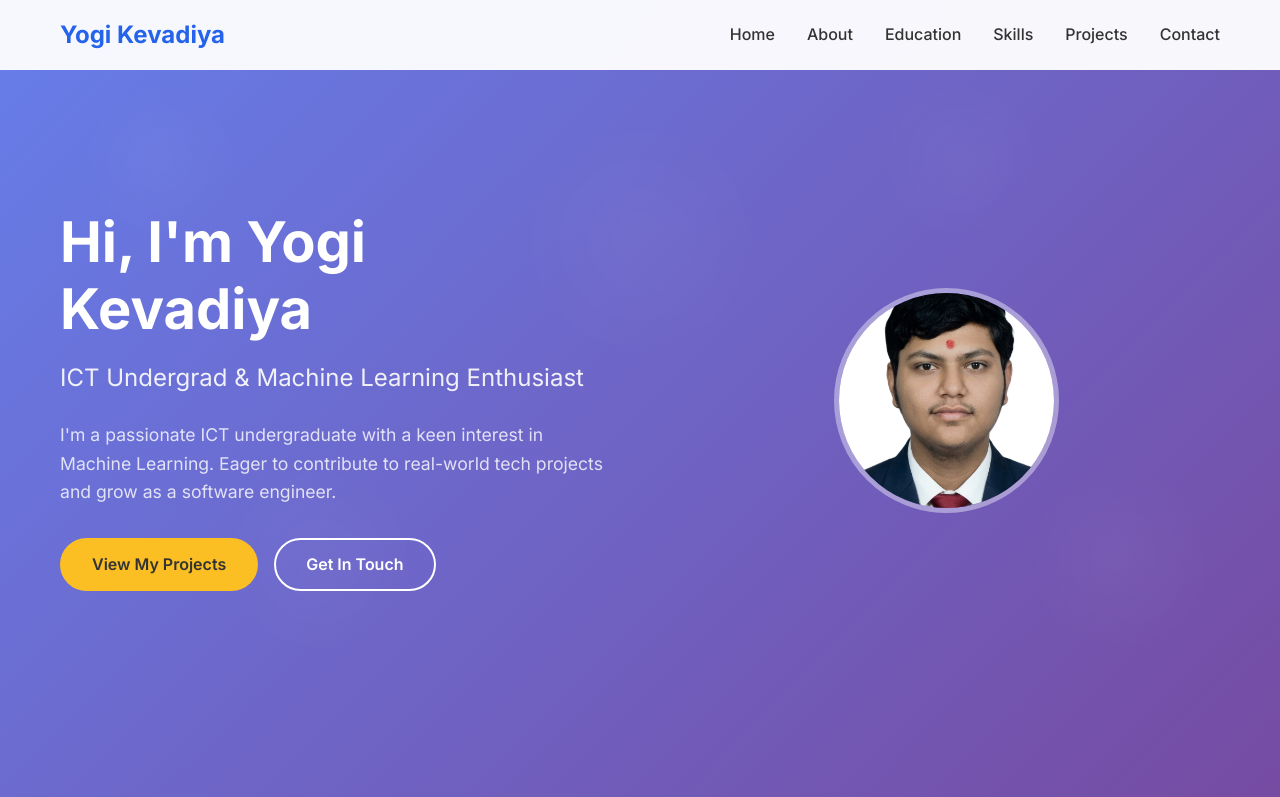
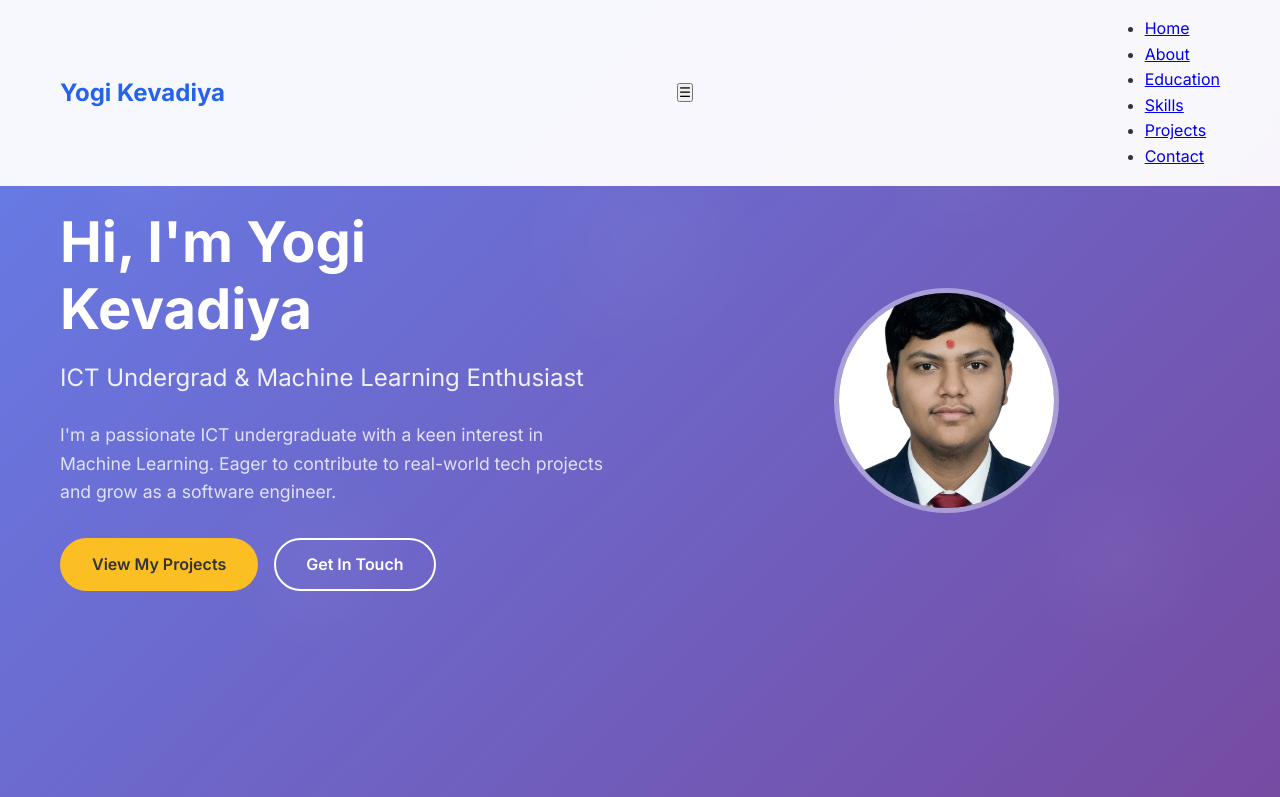
Before and after one commit to Yogi3205/PORTFOLIO, a website: page index.html in a window 1280 px wide. Shown: the top 797 px of the page. Drawn offline with Linux system fonts and the light colour scheme.

Commit message:
Refactor navigation menu to use list and button

```diff
--- a/index.html
+++ b/index.html
@@ -15,14 +15,17 @@
             <div class="nav-logo">
                 <a href="#home">Yogi Kevadiya</a>
             </div>
-            <div class="nav-menu" id="nav-menu">
-                <a href="#home" class="nav-link">Home</a>
-                <a href="#about" class="nav-link">About</a>
-                <a href="#education" class="nav-link">Education</a>
-                <a href="#skills" class="nav-link">Skills</a>
-                <a href="#projects" class="nav-link">Projects</a>
-                <a href="#contact" class="nav-link">Contact</a>
-            </div>
+            <button class="menu-toggle">☰</button>
+
+  <ul class="nav-links">
+    <li><a href="#home">Home</a></li>
+    <li><a href="#about">About</a></li>
+    <li><a href="#education">Education</a></li>
+    <li><a href="#skills">Skills</a></li>
+    <li><a href="#projects">Projects</a></li>
+    <li><a href="#contact">Contact</a></li>
+  </ul>
+</nav>
             <div class="hamburger" id="hamburger">
                 <span class="bar"></span>
                 <span class="bar"></span>
```
